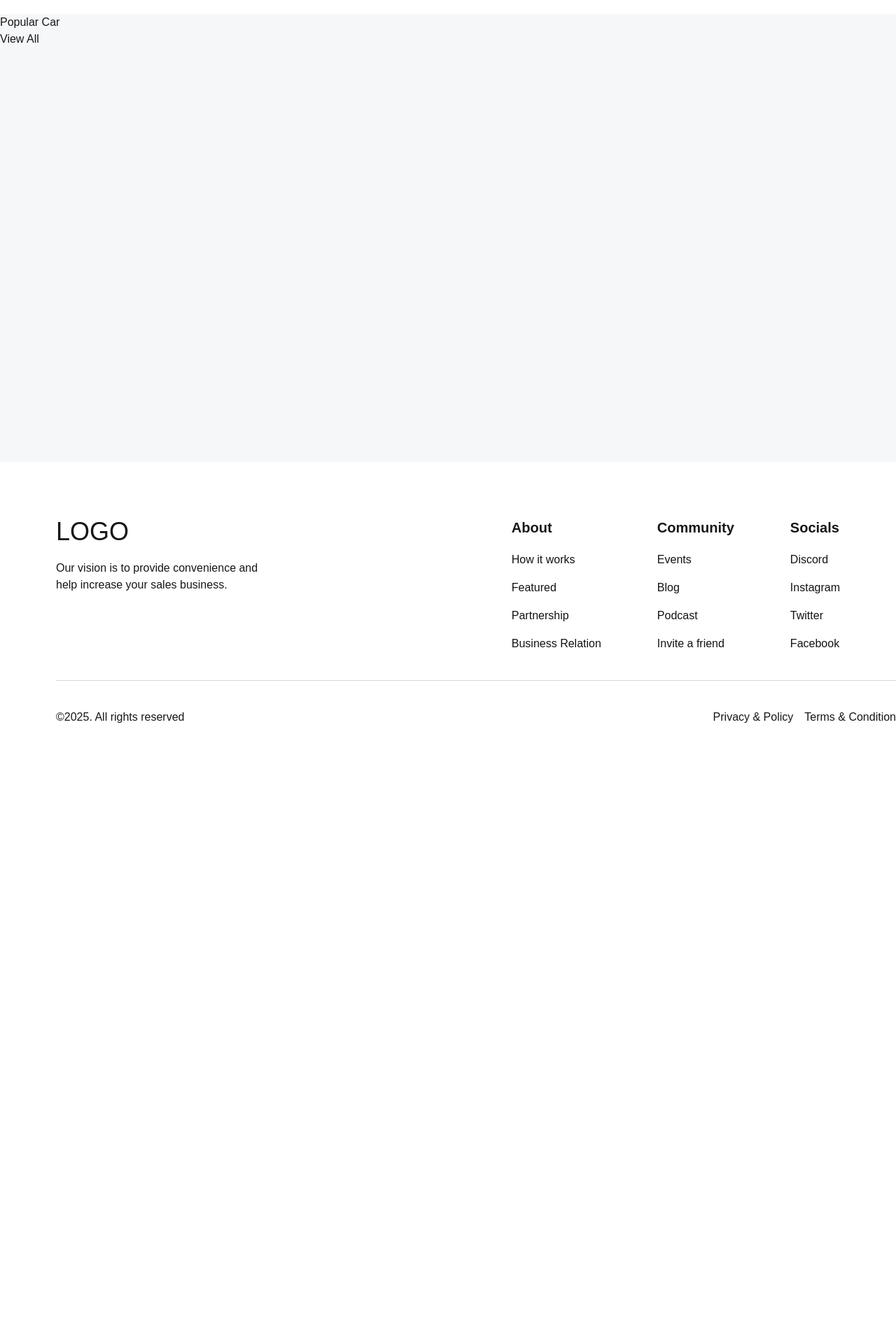
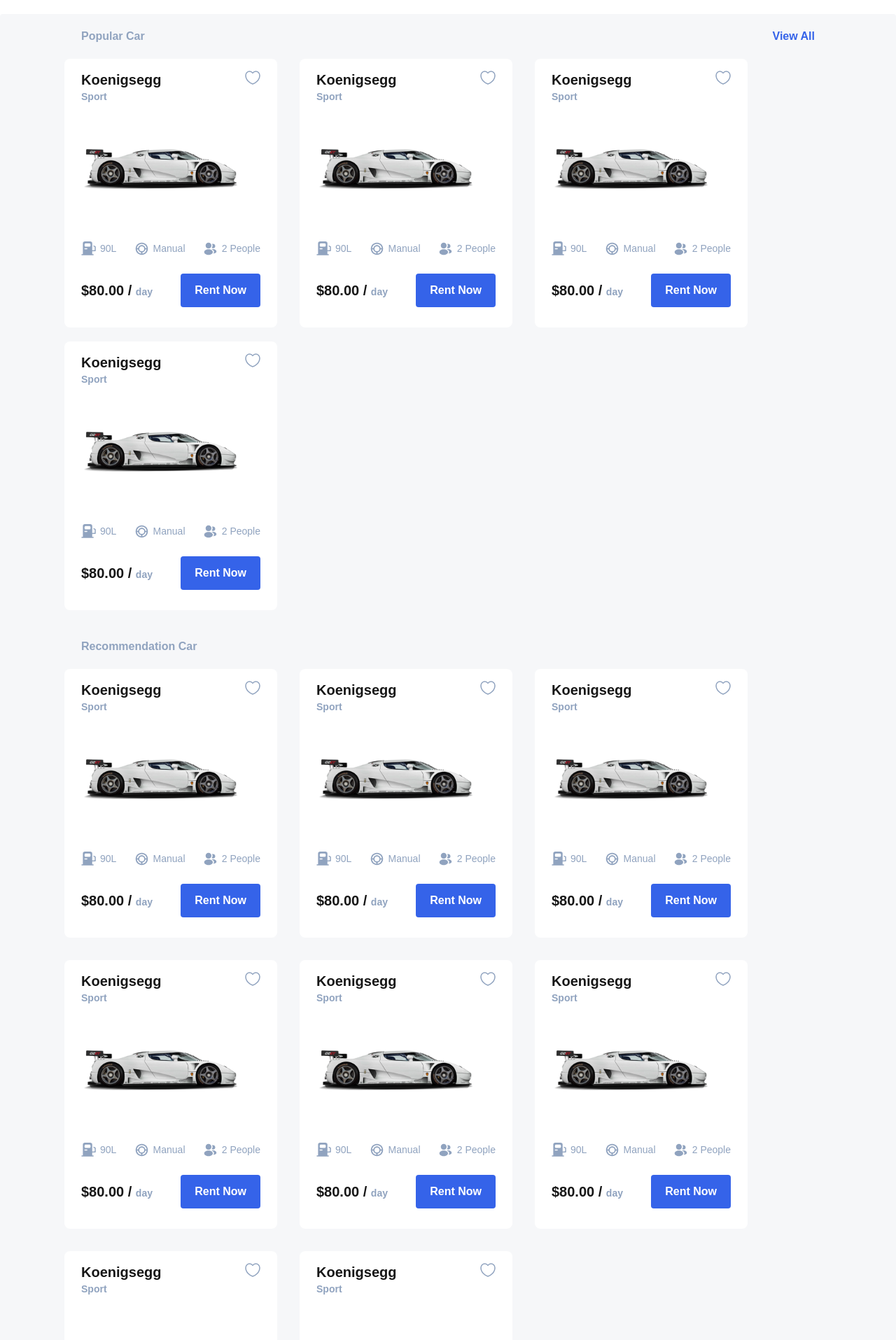
Before and after one commit to ilyasbikarnaf/figma_design, a Next.js app: page / in a window 1280 px wide. Shown: the part 80-1995 px from the top of the page at 70% size. Before the commit the page ends 1197 px from the top, so only its background shows below. Built offline with nearby package versions, Linux system fonts and the light colour scheme.

Commit message:
finish the app to be like the figma design

```diff
--- a/app/globals.css
+++ b/app/globals.css
@@ -6,6 +6,30 @@
   --primary-500: #3563e9;
   --secondary-500: #1a202c;
   --secondary-300: #90a3bf;
+}
+
+@layer utilities {
+  /* Background color utilities */
+  .bg-primary {
+    background-color: var(--primary-500);
+  }
+  .bg-secondary {
+    background-color: var(--secondary-500);
+  }
+  .bg-secondary-light {
+    background-color: var(--secondary-300);
+  }
+
+  /* Text color utilities */
+  .text-primary {
+    color: var(--primary-500);
+  }
+  .text-secondary {
+    color: var(--secondary-500);
+  }
+  .text-secondary-light {
+    color: var(--secondary-300);
+  }
 }
 
 @theme inline {
--- a/app/layout.tsx
+++ b/app/layout.tsx
@@ -3,6 +3,9 @@
 import "./globals.css";
 import NavBar from "@/components/Navbar";
 import Footer from "@/components/Footer";
+import SearchIcon from "@/assets/searchIcon.svg";
+import FilterIcon from "@/assets/filterIcon.svg";
+import Image from "next/image";
 
 const geistSans = Geist({
   variable: "--font-geist-sans",
@@ -27,18 +30,13 @@
   return (
     <html lang="en">
       <body
-        className={`${geistSans.variable} ${geistMono.variable} mx-auto max-w-screen-2xl antialiased`}
+        className={`${geistSans.variable} ${geistMono.variable} mx-auto max-w-[1490px] antialiased`}
       >
         <NavBar />
-        <main className="h-[80vh] bg-[#F6F7F9]">
-          <div>
-            <div>
-              <p>Popular Car</p>
-              <p>View All</p>
-            </div>
-          </div>
-        </main>
-        {/* {children} */}
+
+
+
+        {children}
         <Footer />
       </body>
     </html>
--- a/app/page.tsx
+++ b/app/page.tsx
@@ -1,3 +1,60 @@
+"use client";
+import CarCard from "@/components/CarCard";
+import { popularCars, recommendationCar } from "@/lib/cars";
+import { useState } from "react";
+
 export default function Page() {
-  return;
+  const [favorites, setFavorites] = useState<number[]>([]);
+
+  function handleClick(currCar: number) {
+    setFavorites((currFavorites) => {
+      if (currFavorites.includes(currCar)) {
+        return currFavorites.filter((car) => car !== currCar);
+      }
+
+      return [...currFavorites, currCar];
+    });
+  }
+
+  return (
+    <main className="bg-[#F6F7F9] px-15 rounded">
+      <div className="p-5">
+        <div className="flex justify-between mb-5 px-9 ">
+          <p className="text-secondary-light font-bold">Popular Car</p>
+          <p className="text-primary font-bold">View All</p>
+        </div>
+        <div className="flex w-full gap-y-5 ml-3 gap-x-8 flex-wrap">
+          {popularCars.map((car) => (
+            <CarCard
+              key={car}
+              isFavorite={favorites.includes(car)}
+              onClick={() => handleClick(car)}
+            />
+          ))}
+        </div>
+      </div>
+
+      <div className="p-5">
+        <div className="flex justify-between mb-5 px-9 ">
+          <p className="text-secondary-light font-bold">Recommendation Car</p>
+        </div>
+        <div className="flex w-full gap-8 ml-3 flex-wrap">
+          {recommendationCar.map((car) => (
+            <CarCard
+              key={car}
+              isFavorite={favorites.includes(car)}
+              onClick={() => handleClick(car)}
+            />
+          ))}
+        </div>
+      </div>
+
+      <div className="w-3/5 ml-auto pl-10 py-20 flex justify-between items-center">
+        <button className="py-2 px-4 bg-primary text-white rounded hover:cursor-pointer hover:opacity-90">
+          Show more car
+        </button>
+        <p className="text-secondary-light text-md">120 Car</p>
+      </div>
+    </main>
+  );
 }
```
Also changed, not shown: package.json (+8 -6 lines), 1 other file (tests, documents, lock files or other folders).
